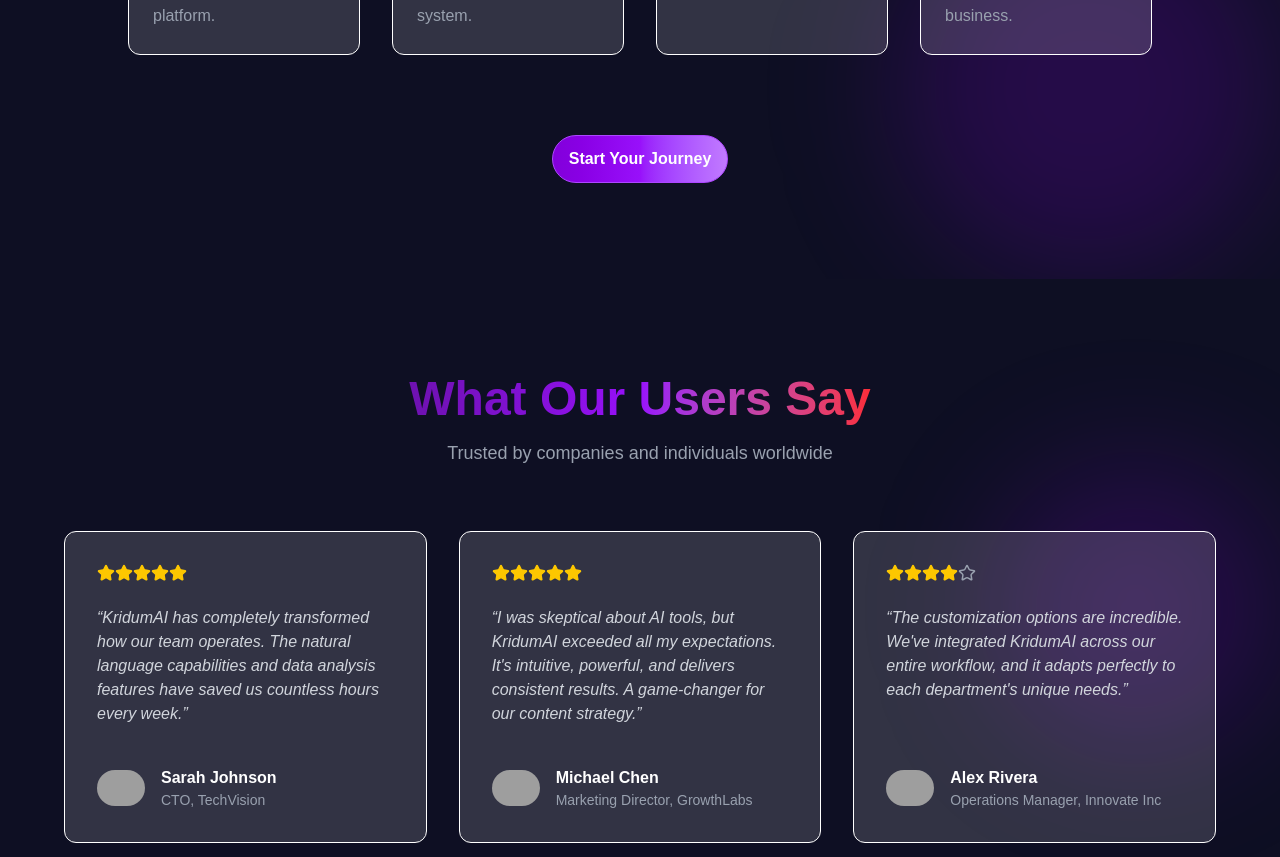
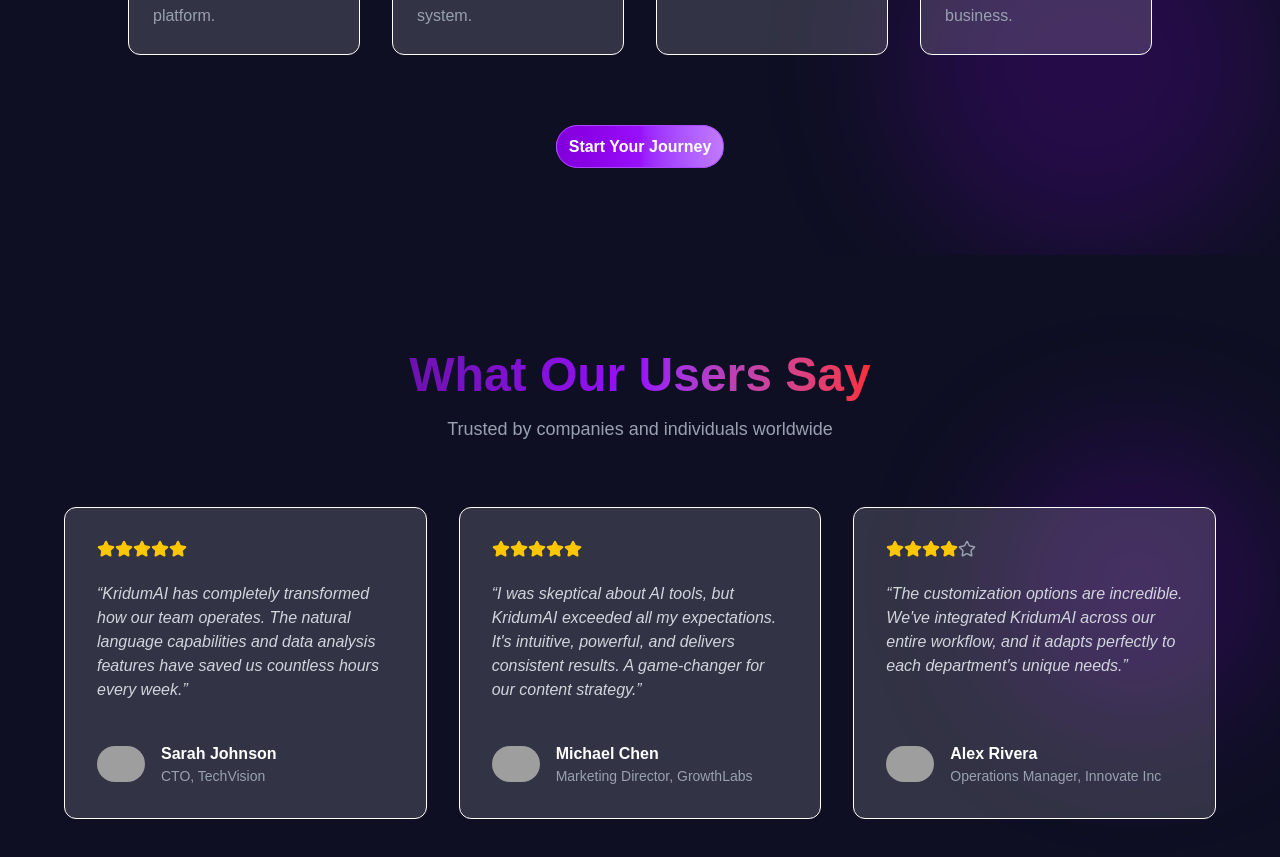
Before and after one commit to Rehan0013/kridum, a Next.js app: page / in a window 1280 px wide. Shown: the part 2020-2877 px from the top of the page. Built offline with nearby package versions, Linux system fonts and the light colour scheme; grey boxes are pictures that could not be loaded.

Commit message:
Make the button clickable.

```diff
--- a/src/app/components/HowItWorks.tsx
+++ b/src/app/components/HowItWorks.tsx
@@ -1,6 +1,7 @@
 'use client';
 
 import { motion } from 'framer-motion';
+import Link from 'next/link';
 
 const steps = [
   {
@@ -92,9 +93,9 @@
         </motion.div>
 
         <div className="mt-20 text-center">
-          <button className="border border-purple-500 h-12 w-44 rounded-3xl bg-gradient-to-r from-purple-700 via-purple-600 to-purple-400 hover:bg-purple-700 cursor-pointer font-bold">
+          <Link href='/#pricing' className="border border-purple-500 p-3 h-12 w-44 rounded-full bg-gradient-to-r from-purple-700 via-purple-600 to-purple-400 hover:bg-purple-700 cursor-pointer font-bold">
             Start Your Journey
-          </button>
+          </Link>
         </div>
       </div>
     </section>
```
